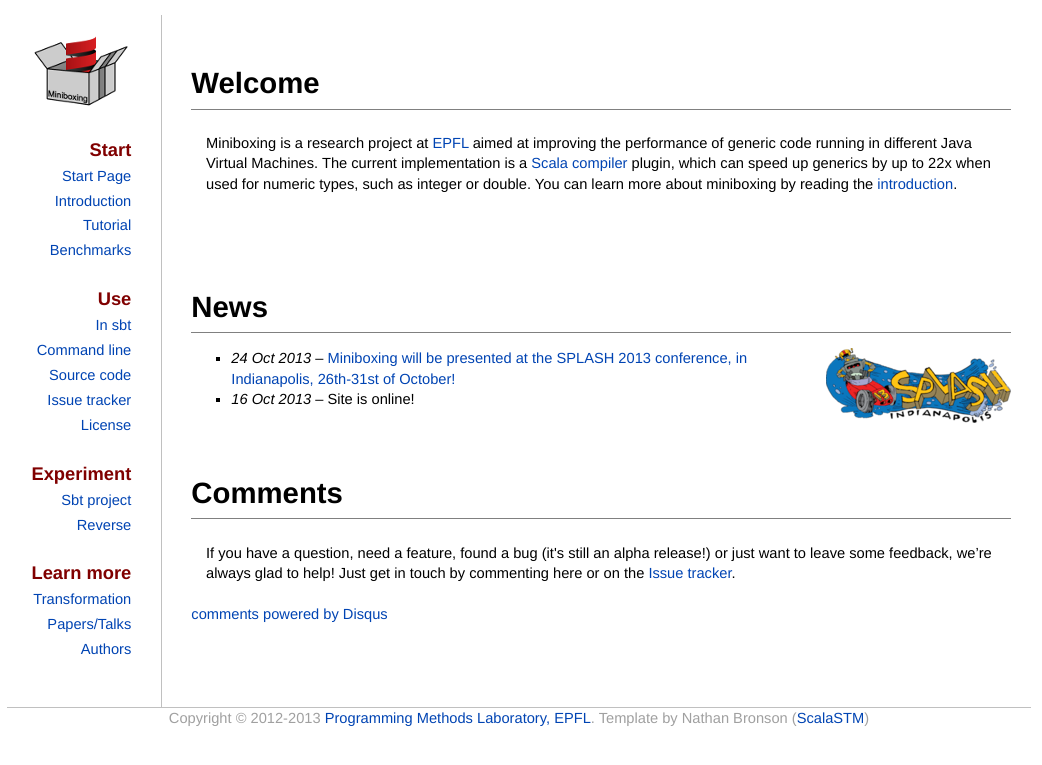
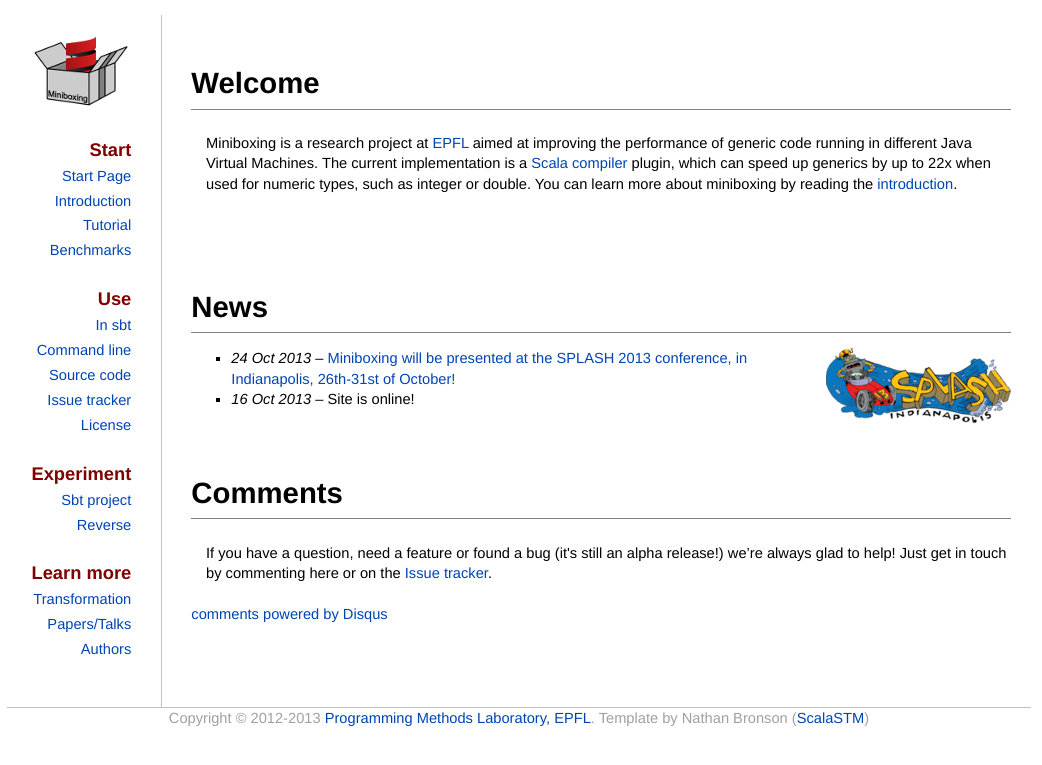
Before and after one commit to miniboxing/miniboxing.github.io, a Jekyll site: the page built from index.md, in a window 1280 px wide. Shown: the top 765 px of the page, without its empty margins (121-1163 px from the left). Built offline with Jekyll 4.4.1, drawn with Linux system fonts in a browser that asks for light colours; comment, search, counter and statistics services are not loaded.

Commit message:
Preparing for news

```diff
--- a/_config.yml
+++ b/_config.yml
@@ -1,3 +1,6 @@
 safe: true
 lsi: false
 pygments: true
+name: Miniboxing News
+description: Latest development news for the miniboxing plugin for Scala.
+url: http://scala-miniboxing.org
--- a/_layouts/default.html
+++ b/_layouts/default.html
@@ -11,6 +11,7 @@
       @import '/css/print.css';
     </style>
     <meta name='subject' content='Miniboxing documentation'>
+    <!--<link href="{{ site.url }}/feed.xml" rel="alternate" type="application/rss+xml" title="{{ site.name }}">-->
     <link href="favicon.ico" rel="shortcut icon" type="image/x-icon">
     <script>
       (function(i,s,o,g,r,a,m){i['GoogleAnalyticsObject']=r;i[r]=i[r]||function(){
@@ -64,7 +65,7 @@
         <h1 id='title_{{ page.title | downcase | replace: ' ', '_' }}'>{% if page.short_title %}{{ page.short_title }}{% else %}{{ page.title }}{% endif %}</h1>
         {{ content }}
         <h1>Comments</h1>
-        <p>If you have a question, need a feature, found a bug (it's still an alpha release!) or just want to leave some feedback, we’re always glad to help! Just get in touch by commenting here or on the <a href="issues.html">Issue tracker</a>.</p>
+        <p>If you have a question, need a feature or found a bug (it's still an alpha release!) we’re always glad to help! Just get in touch by commenting here or on the <a href="issues.html">Issue tracker</a>.</p>
         <br/>
         <div id="disqus_thread"></div>
         <script type="text/javascript">
```
